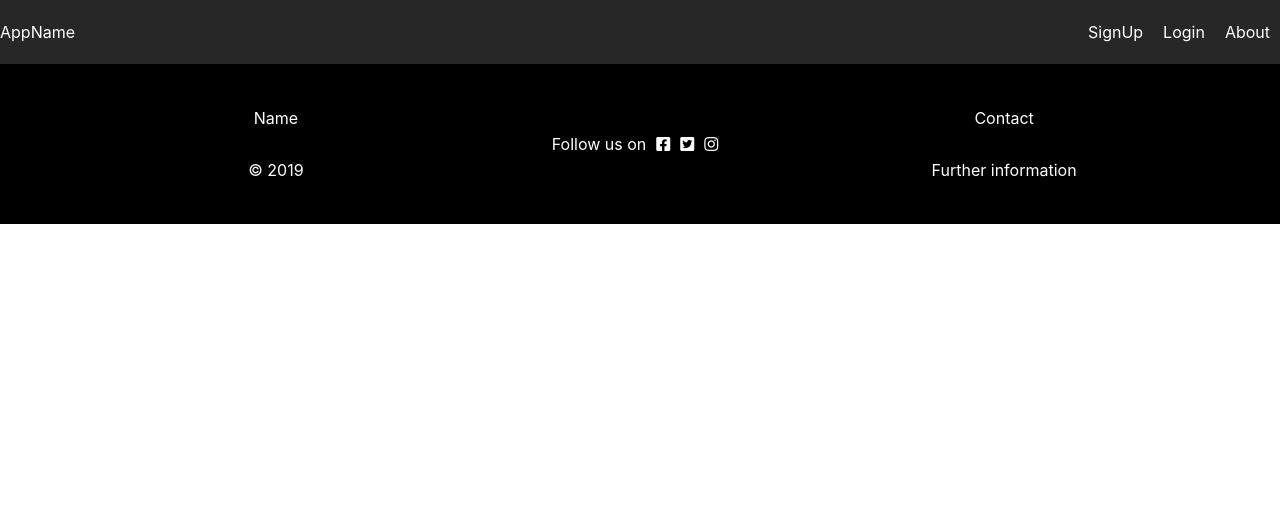
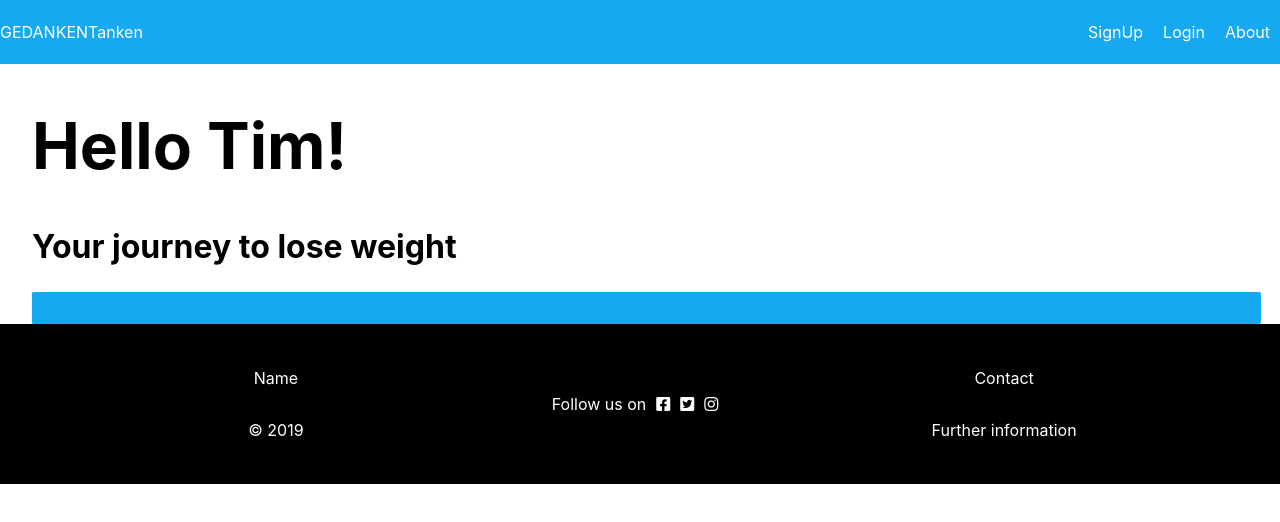
Before and after one commit to uniqorn-ideahack/uniqorn-frontend, a React (Create React App) app: page / in a window 1280 px wide. Shown: the top 522 px of the page. Built offline with nearby package versions, Linux system fonts and the light colour scheme.

Commit message:
Initial CSS styling

```diff
--- a/src/App.css
+++ b/src/App.css
@@ -1,5 +1,6 @@
 .App {
     text-align: center;
+    width: 100%;
 }
 
 .App-logo {
@@ -20,3 +21,7 @@
 .App-link {
     color: #09d3ac;
 }
+
+* {
+    box-sizing: border-box;
+}
--- a/src/components/navbar/Nav.css
+++ b/src/components/navbar/Nav.css
@@ -1,6 +1,6 @@
 .navbar {
     height: 8vh;
-    background-color: #272727;
+    background-color: #16a9f2;
     display: flex;
     flex-direction: row;
     justify-content: space-between;
--- a/src/components/navbar/Nav.jsx
+++ b/src/components/navbar/Nav.jsx
@@ -24,7 +24,7 @@ export default class Nav extends Component {
       return(
         <>
           <div className="navbar">
-            <Link to="/">AppName</Link>
+            <Link to="/">GedankenTanken</Link>
             <div className="navbar__right">
                 <Link to="/user/profile" className="navbar__username" >Hello, {this.state.user.user.name}!</Link>
                 <Link to="/user/profile" className="navbar__link">Profile</Link>
@@ -38,7 +38,7 @@ export default class Nav extends Component {
       return (
         <>
             <div className="navbar">
-                <Link to="/" className="navbar__icon">AppName</Link>
+                <Link to="/" className="navbar__icon">GEDANKENTanken</Link>
                 <div className="navbar__right">
                     <Link to="/signup" className="navbar__link">SignUp</Link>
                     <Link to="/login" className="navbar__link">Login</Link>
--- a/src/pages/Home.css
+++ b/src/pages/Home.css
@@ -0,0 +1,33 @@
+:root {
+    --blue: #16a9f2;
+}
+
+h1 {
+    padding: 0 2rem 0;
+    font-size: 4rem;
+}
+
+h2 {
+    padding: 0 2rem;
+    font-size: 2rem;
+}
+
+progress {
+    margin: 0 2rem;
+    display: block;
+    /*max-width: 100%;*/
+    min-width: 96%;
+    height: 2rem;
+    border: 0;
+    border-radius: 2px;
+}
+
+progress::-webkit-progress-bar {
+    background-color: var(--blue);
+    border-radius: 2px;
+}
+
+progress::-webkit-progress-value {
+    background: var(--blue);
+    border-radius: 2px;
+}
--- a/src/pages/Home.jsx
+++ b/src/pages/Home.jsx
@@ -6,7 +6,9 @@ export default class Home extends Component {
     render() {
         return (
             <MainLayout>
-
+                <h1>Hello Tim!</h1>
+                <h2>Your journey to lose weight</h2>
+                <progress max="100" value="40"></progress>
             </MainLayout>
         )
     }
```
Lines whose indentation alone changed are shown as unchanged.
